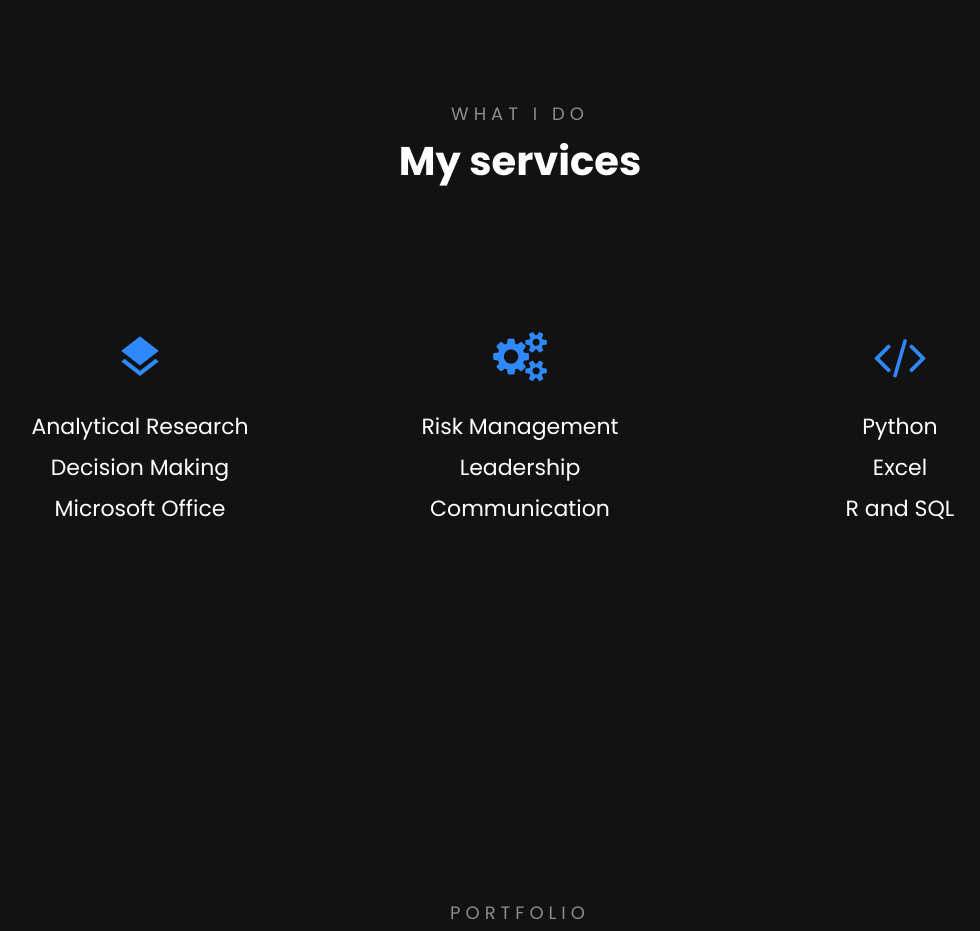
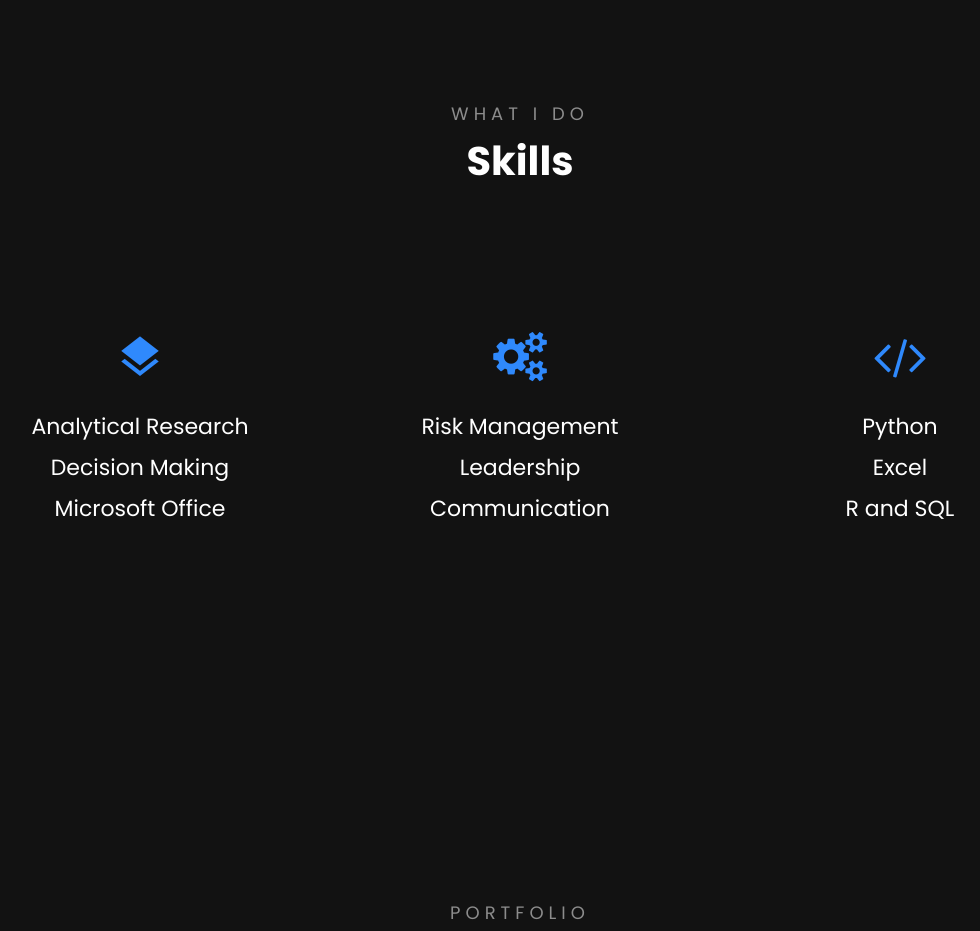
Before and after one commit to cavarcher/cavarcher.github.io, a plain HTML site: page index.html in a window 1280 px wide. Shown: the part 1640-2571 px from the top of the page, without its empty margins (120-1100 px from the left). Drawn offline with Linux system fonts and the light colour scheme; some packages are replaced by stand-ins of ours; no server answers; files whose address does not match are found by name.

Commit message:
Signed-off-by: Connor Lennard <wmconnorlennard@gmail.com>

```diff
--- a/index.html
+++ b/index.html
@@ -45,7 +45,7 @@
               <ul>
                 <li class="active"><a href="index.html"><span><small>01</small>Home</span></a></li>
                 <li><a href="about.html"><span><small>02</small>Resume</span></a></li>
-                <li><a href="services.html"><span><small>03</small>Services</span></a></li>
+                <!--<li><a href="services.html"><span><small>03</small>Services</span></a></li>-->
                 <li><a href="portfolio.html"><span><small>04</small>Portfolio</span></a></li>
                 <!--<li><a href="blog.html"><span><small>05</small>Blog</span></a></li>
                 <li><a href="contact.html"><span><small>06</small>Contact</span></a></li>-->
@@ -129,7 +129,7 @@
           <div class="row justify-content-center mb-5 pb-5">
             <div class="col-md-7 text-center heading-section ftco-animate">
               <span>What i do</span>
-              <h2>My services</h2>
+              <h2>Skills</h2>
             </div>
           </div>
           <div class="row">
```
Also changed, not shown: about.html (+3 -3 lines), portfolio.html (+1 -1 lines).
